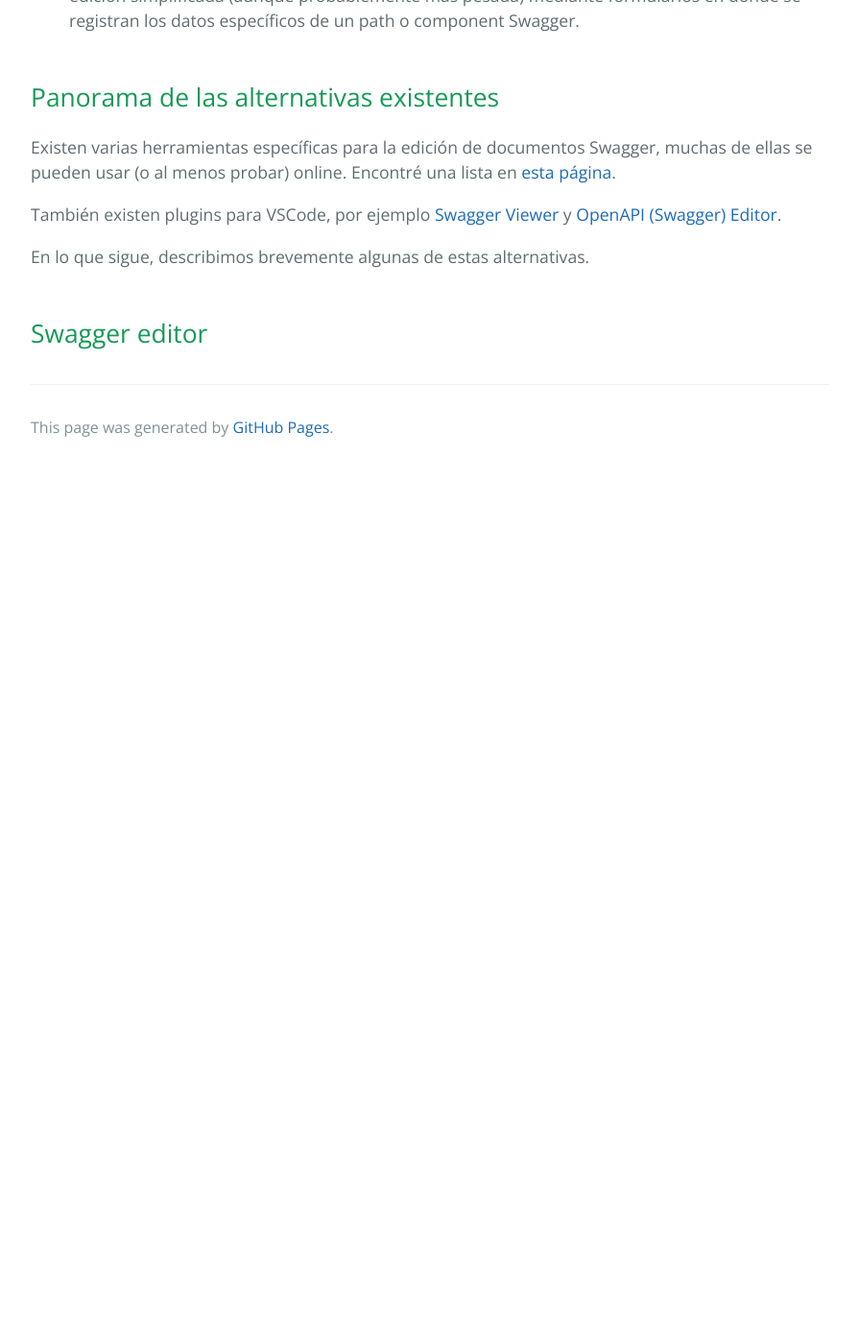
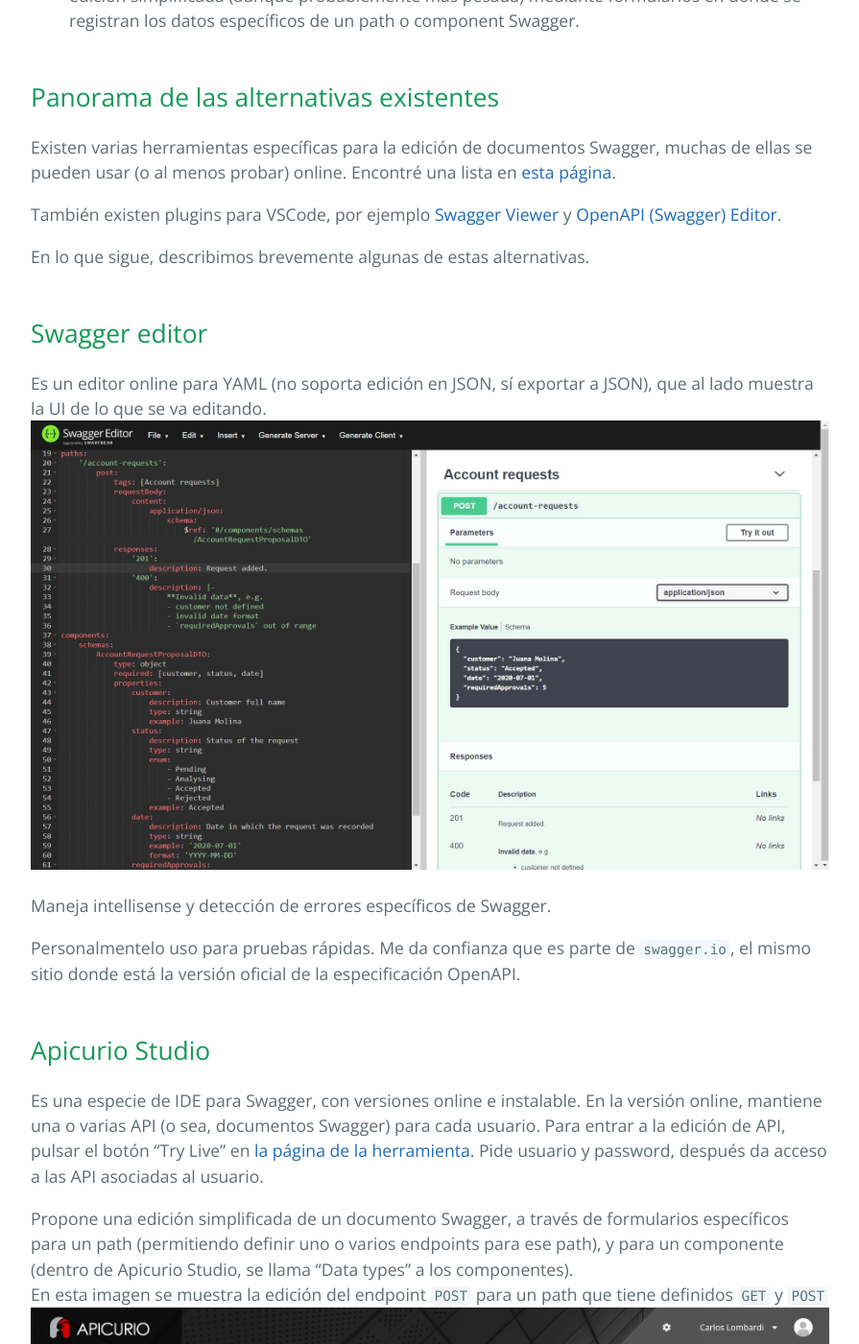
Before and after one commit to clombardi/bdsol-capacitacion-desarrollo, a Jekyll site: the page built from swagger/swagger-herramientas.md, in a window 1280 px wide and 1400 px high, scrolled down 651 px. Shown: the whole window at 96% size, without its empty margins (192-1087 px from the left). Built offline with Jekyll 4.4.1, drawn with Linux system fonts in a browser that asks for light colours; our own code applies the rules of GitHub Pages for plain Markdown files; before the commit the page ends 1140 px from its top, so only the background shows below that; some of the changed text lies outside the part shown.

Commit message:
swagger - herramientas y markdown - listo

```diff
--- a/swagger/swagger-herramientas.md
+++ b/swagger/swagger-herramientas.md
@@ -23,3 +23,40 @@ En lo que sigue, describimos brevemente algunas de estas alternativas.
 
 
 ## Swagger editor
+Es un editor online para YAML (no soporta edición en JSON, sí exportar a JSON), que al lado muestra la UI de lo que se va editando.
+![ejemplo Swagger editor](./images/swagger-editor-example.jpg)
+
+Maneja intellisense y detección de errores específicos de Swagger.
+
+Personalmentelo uso para pruebas rápidas.
+Me da confianza que es parte de `swagger.io`, el mismo sitio donde está la versión oficial de la especificación OpenAPI.
+
+
+## Apicurio Studio
+Es una especie de IDE para Swagger, con versiones online e instalable.
+En la versión online, mantiene una o varias API (o sea, documentos Swagger) para cada usuario.
+Para entrar a la edición de API, pulsar el botón "Try Live" en [la página de la herramienta](https://www.apicur.io/studio/). Pide usuario y password, después da acceso a las API asociadas al usuario.
+
+Propone una edición simplificada de un documento Swagger, a través de formularios específicos para un path (permitiendo definir uno o varios endpoints para ese path), y para un componente (dentro de Apicurio Studio, se llama "Data types" a los componentes).
+En esta imagen se muestra la edición del endpoint `POST` para un path que tiene definidos `GET` y `POST`
+![apicurio - edición simplificada](./images/apicurio-edit-path-gui.jpg)
+
+Se puede switchear entre edición simplificada y edición del texto en YAML o JSON, como se muestra en la siguiente imagen.
+![apicurio - edición en texto](./images/apicurio-edit-path-text.jpg)
+
+> **Nota sobre Apicurio**
+> En la edición de paths, se pueden editar varios datos, o bien a nivel de path, o bien dentro de cada method (Apicurio llama "Operation" a los methods).
+> La UI sólo toma los datos definidos _a nivel method_, esos son los que hay que cargar.
+> Adicionalmente, donde ofrece cargar `summary` y/o `description`, yo elijo `description`.
+> La siguiente imagen resume estas sugerencias.
+> ![apicurio - dato sobre edición](./images/apicurio-edit-hint.jpg)
+
+Mencionamos algunas características interesantes
+- En la versión online, permite que varios usuarios puedan compartir una misma API.
+- Permite descargar la versión de texto de una API, también tiene una forma de subirla directamente en un repo Git.
+- Tiene un preview que se abre en una pestaña aparte del navegador. Para accederlo, buscar el botón "Live documentation"; en los screenshots anteriores está arriba a la derecha.
+
+
+## Swagger viewer
+Es un plugin para VSCode. Tiene un preview "en vivo", el funcionamiento parece ser un poco rudimentario pero igualmente útil. Incluye detección de errores e intellisense específicos de Swagger. Se ve así.
+![swagger viewer](./images/swagger-viewer-example.jpg)
```
Also changed, not shown: etapa-1-index.md (+2 -0 lines), swagger/swagger-markdown.md (added, +94 -0 lines), swagger/images/apicurio-edit-hint.jpg, swagger/images/markdown-first-example.jpg (added), swagger/images/markdown-micro-text.jpg (added), swagger/images/markdown-title-code-block.jpg (added), swagger/images/nestjs-repo.jpg (added), swagger/images/swagger-editor-example.jpg (added), swagger/images/swagger-viewer-example-xxx.jpg (added), swagger/images/swagger-viewer-example.jpg (added), swagger/images/two-responses-after-markdown.jpg (added), swagger/images/two-responses-before-markdown.jpg (added).
